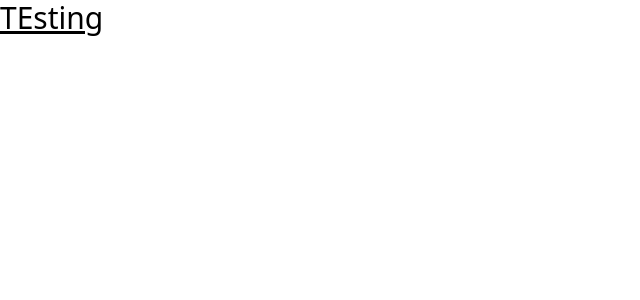
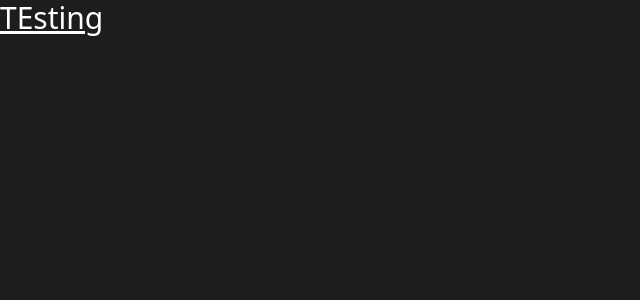
Before and after one commit to williamstyronejr/audiotake1, a React (Vite) app in the folder web/: page / in a window 1280 px wide. Shown: the top 300 px of the page, without its empty margins (0-640 px from the left). Built offline with nearby package versions, Linux system fonts and the light colour scheme.

Commit message:
Update styles

```diff
--- a/web/src/index.css
+++ b/web/src/index.css
@@ -9,4 +9,11 @@ body,
   height: 100%;
   margin: 0;
   padding: 0;
+  background-color: #1d1d1d;
+  color: white;
 }
+
+#root {
+  display: flex;
+  flex-flow: column nowrap;
+}
```
